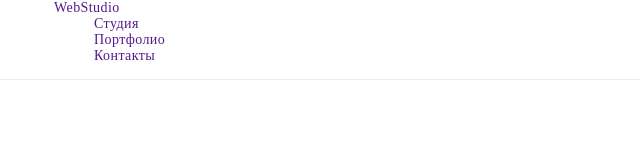
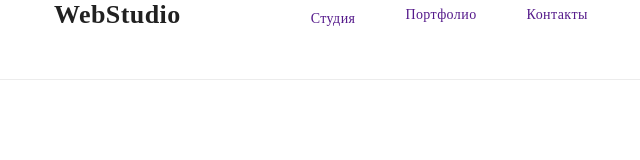
Before and after one commit to roadresh/project1-webstudio, a plain HTML site: page index.html in a window 1280 px wide. Shown: the whole page, without its empty margins (1-641 px from the left). Drawn offline with Linux system fonts and the light colour scheme.

Commit message:
some changes

```diff
--- a/index.html
+++ b/index.html
@@ -11,10 +11,10 @@
         <div class="container">
             <nav class="header__nav">
                 <a href="" class="header__logo">Web<span class="header__logo--color">Studio</span< /a>
-                        <ul>
-                            <li><a href="">Студия</a></li>
-                            <li><a href="">Портфолио</a></li>
-                            <li><a href="">Контакты</a></li>
+                        <ul class="header__items">
+                            <li class="header__link header__link--active"><a href="">Студия</a></li>
+                            <li class="header__link"><a href="">Портфолио</a></li>
+                            <li class="header__link"><a href="">Контакты</a></li>
                         </ul>
             </nav>
 
--- a/sass/components/_header.scss
+++ b/sass/components/_header.scss
@@ -6,4 +6,25 @@
   background-color: $headerColor;
   height: 80px;
   border-bottom: solid 1px $headerBorderColor;
+  &__logo {
+    color: $mainTextColor;
+    font-family: $secondaryFont;
+    font-weight: 700;
+    font-size: 26px;
+    line-height: 1.19;
+  }
+  &__nav {
+    display: flex;
+    align-items: center;
+  }
+  &__items {
+    display: flex;
+    align-items: center;
+    margin-left: 90px;
+    font-family: $mainFont;
+    line-height: 1.14;
+  }
+  &__link:not(:last-child) {
+    margin-right: 50px;
+  }
 }
```
Also changed, not shown: css/main.css, css/main.min.css, 2 other files.
